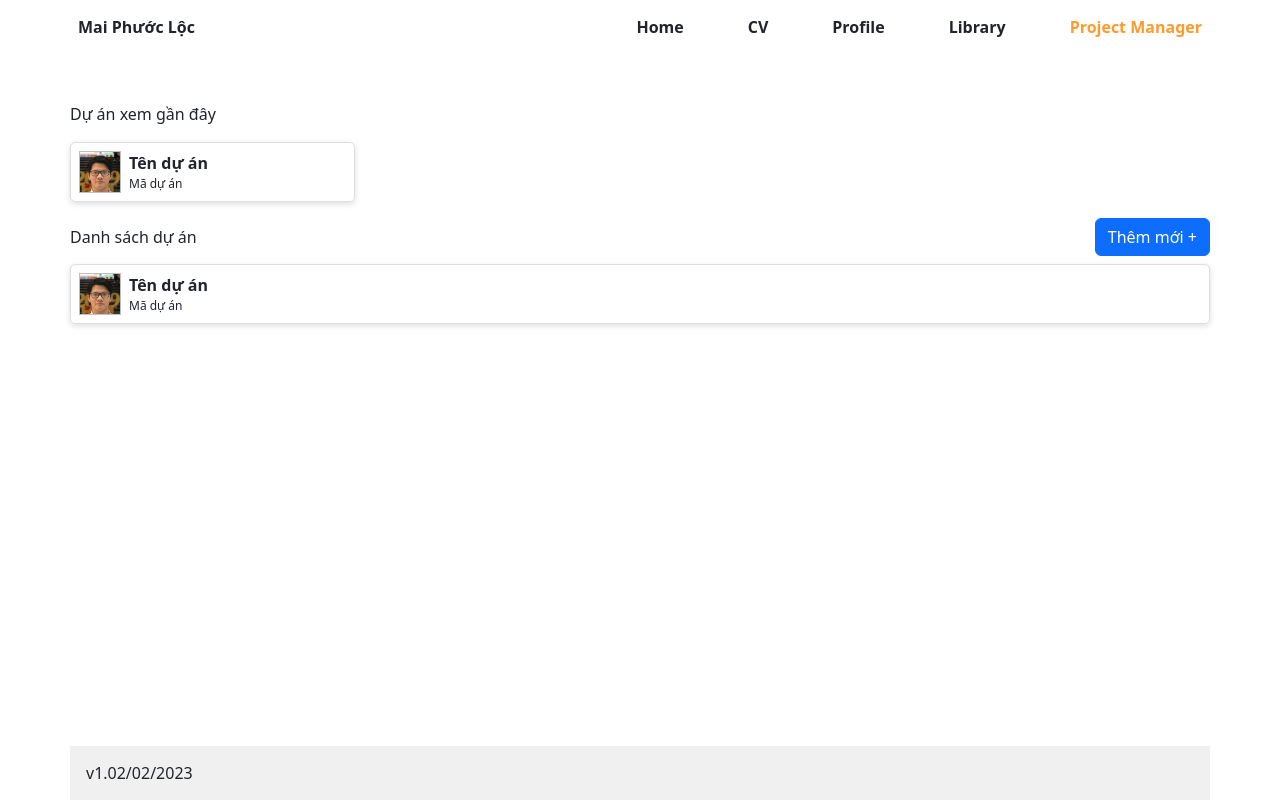
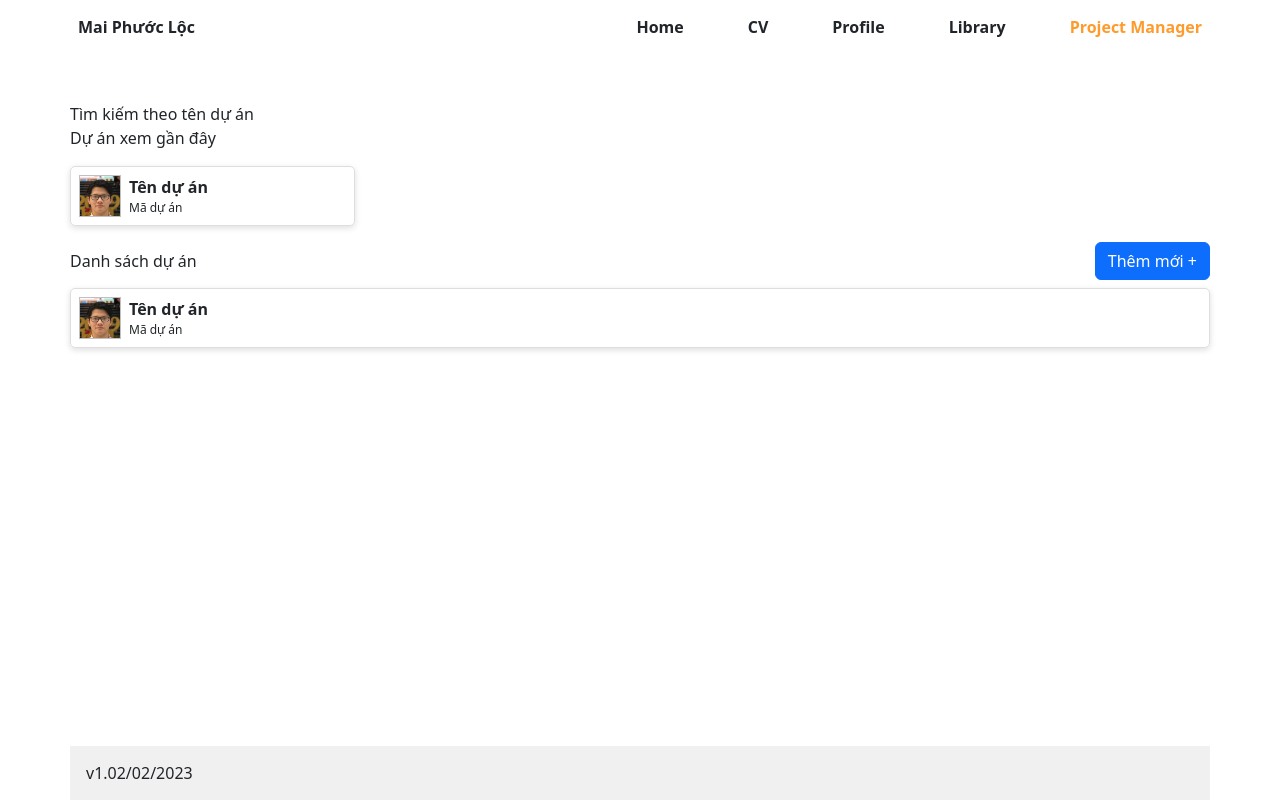
Before and after one commit to maiphuocloc/maiphuocloc.github.io, an Angular app: page /project-manager in a window 1280 px wide. Built offline with nearby package versions, Linux system fonts and the light colour scheme.

Commit message:
Update project-manager-list.component.html

```diff
--- a/src/app/pages/project-manager/project-manager-list/project-manager-list.component.html
+++ b/src/app/pages/project-manager/project-manager-list/project-manager-list.component.html
@@ -1,5 +1,9 @@
 <div class="project-manager px-2 px-md-5 p-xl-0">
+
     <div class="project-manager-session my-5">
+        <div>
+            <p>Tìm kiếm theo tên dự án</p>
+        </div>
         <p class="mb-3">Dự án xem gần đây</p>
         <div class="last-project-list row m-0 gx-0 gx-lg-2 gy-2 gy-lg-0">
             <div class="last-project-spacing col-lg-3" routerLink="/project-manager/1">
```
